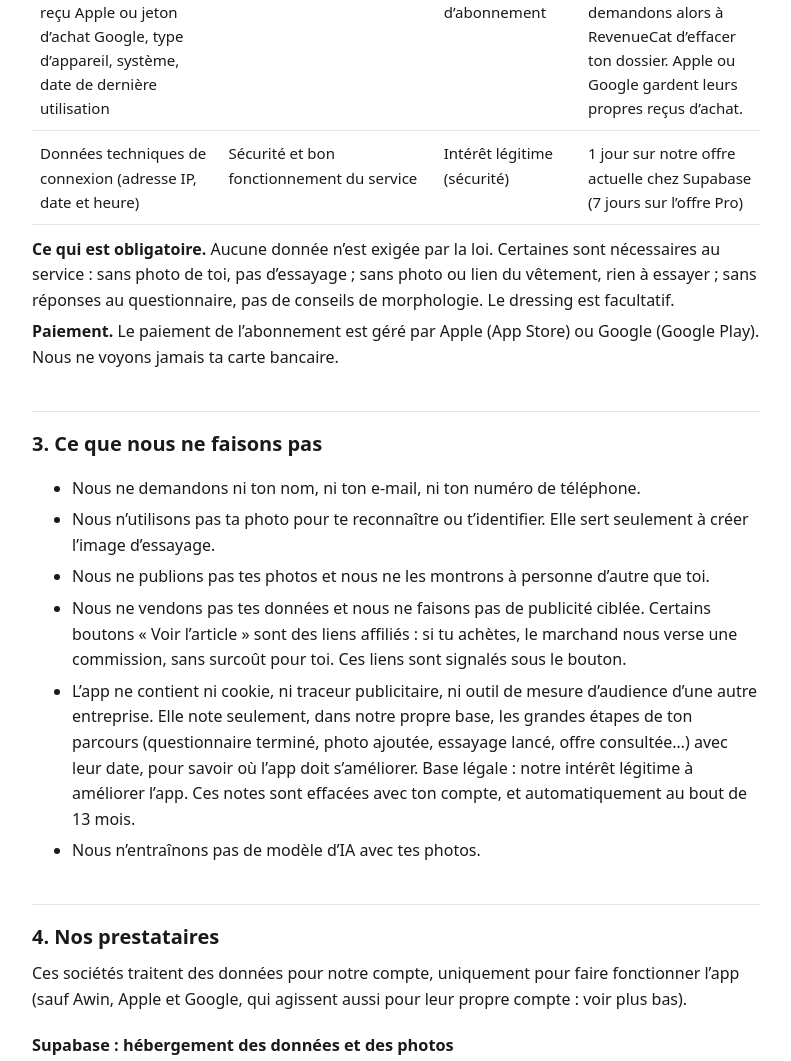
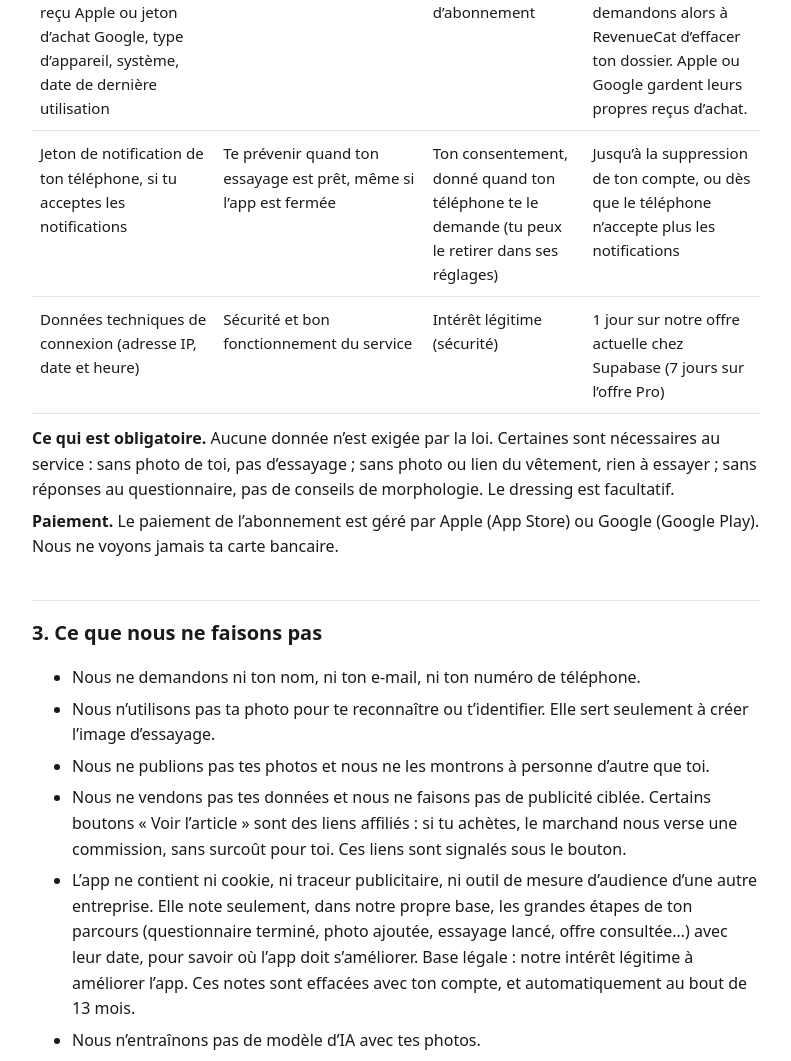
Before and after one commit to baskaure/app-mode, a website: page site/confidentialite-app.html in a window 1280 px wide. Shown: the part 2045-3106 px from the top of the page, without its empty margins (244-1035 px from the left). Drawn offline with Linux system fonts and the light colour scheme.

Commit message:
Politique : notifications (jeton, Expo)
Co-Authored-By: Claude Opus 5.5 <noreply@anthropic.com>

```diff
--- a/site/confidentialite-app.html
+++ b/site/confidentialite-app.html
@@ -130,6 +130,12 @@
       <td data-label="Durée de conservation">Jusqu’à la suppression de ton compte : nous demandons alors à RevenueCat d’effacer ton dossier. Apple ou Google gardent leurs propres reçus d’achat.</td>
     </tr>
     <tr>
+      <td data-label="Donnée">Jeton de notification de ton téléphone, si tu acceptes les notifications</td>
+      <td data-label="À quoi elle sert">Te prévenir quand ton essayage est prêt, même si l’app est fermée</td>
+      <td data-label="Base légale">Ton consentement, donné quand ton téléphone te le demande (tu peux le retirer dans ses réglages)</td>
+      <td data-label="Durée de conservation">Jusqu’à la suppression de ton compte, ou dès que le téléphone n’accepte plus les notifications</td>
+    </tr>
+    <tr>
       <td data-label="Donnée">Données techniques de connexion (adresse IP, date et heure)</td>
       <td data-label="À quoi elle sert">Sécurité et bon fonctionnement du service</td>
       <td data-label="Base légale">Intérêt légitime (sécurité)</td>
@@ -172,6 +178,9 @@
 
 <h3>Google : articles « Trouvé sur le web »</h3>
 <p>Certains articles de l’onglet « Inspirations » viennent des résultats de Google Shopping. Nous les relevons nous-mêmes avec des recherches générales (par exemple « robe bohème femme ») : aucune donnée de ton compte n’est utilisée pour cela. Leurs photos sont affichées depuis les serveurs de Google, qui reçoivent donc ton adresse IP et des informations techniques, comme pour tout site. Le bouton « Voir les offres » t’emmène sur Google Shopping, selon sa propre politique de confidentialité.</p>
+
+<h3>Expo : envoi des notifications</h3>
+<p>Les notifications « Ton essayage est prêt » passent par le service d’Expo (650 Industries, États-Unis), puis par Apple ou Google, qui les livrent à ton téléphone. Elles ne contiennent que ce message et l’identifiant de l’essayage. Expo indique adhérer au cadre de protection des données UE–États-Unis (Data Privacy Framework).</p>
 
 <h3>Apple et Google</h3>
 <p>Ils distribuent l’app et encaissent l’abonnement, selon leurs propres politiques de confidentialité.</p>
```
